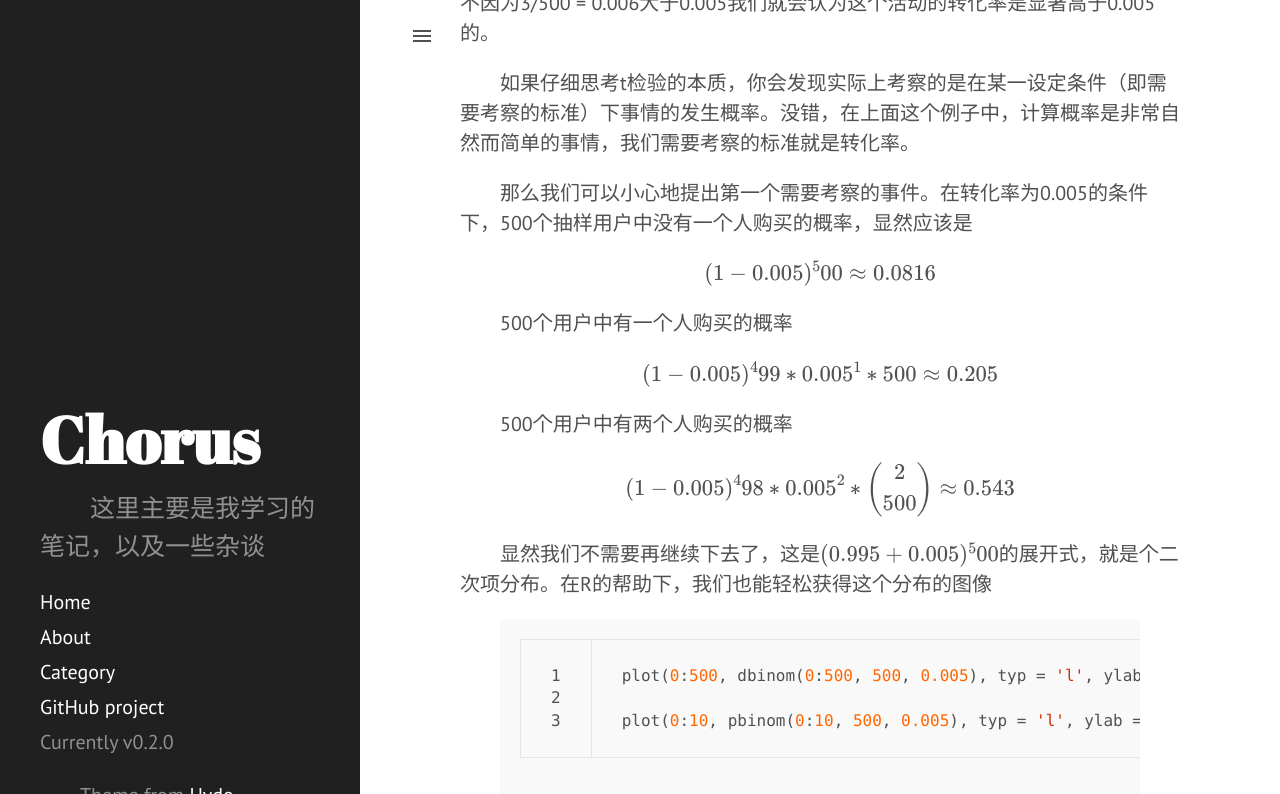
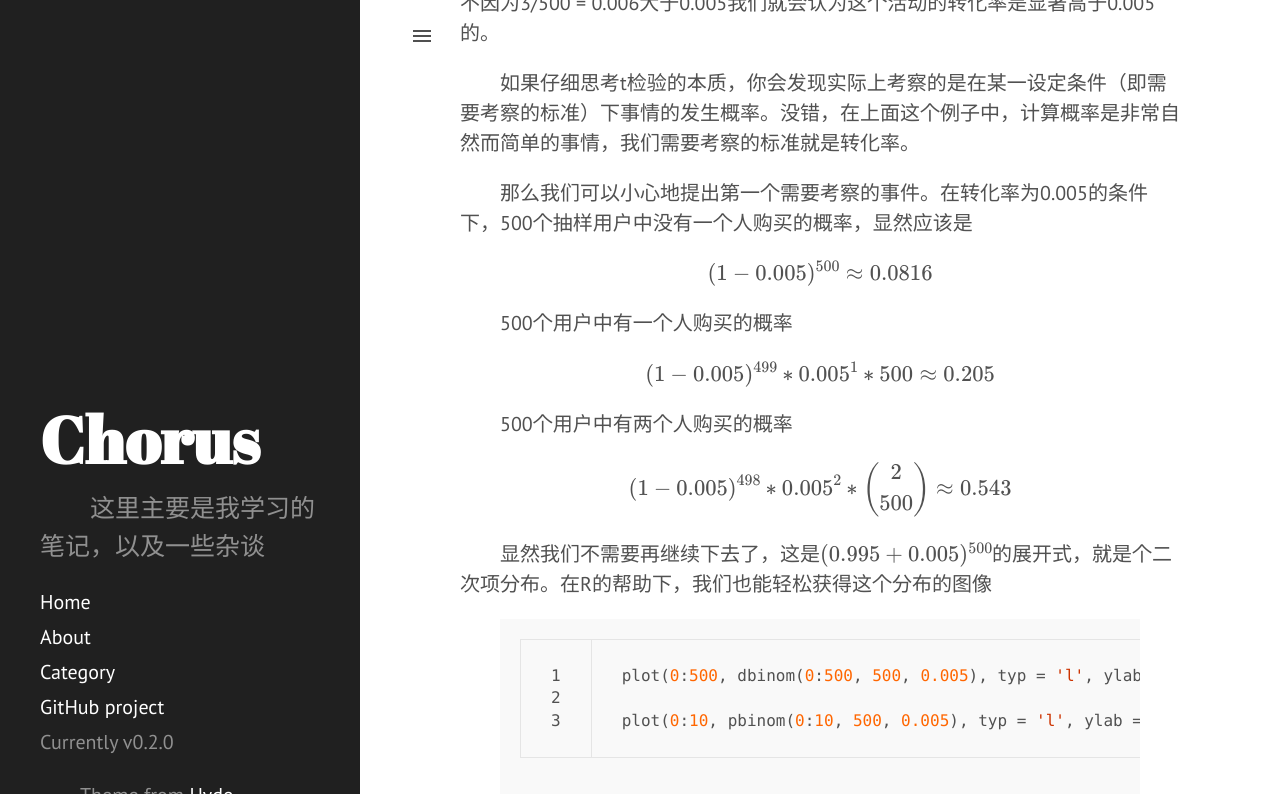
Before and after one commit to xxiieao/xxiieao.github.io, a Jekyll site: the page built from _posts/2016-04-02-Statistical-Inference-for-Ratio.md, in a window 1280 px wide and 900 px high, scrolled down 620 px, cut to the strip 0-794 px from the top of the window. Built offline with Jekyll 4.4.1, drawn with Linux system fonts in a browser that asks for light colours; formulas are drawn with MathJax 3.

Commit message:
correct function

```diff
--- a/_posts/2016-04-02-Statistical-Inference-for-Ratio.md
+++ b/_posts/2016-04-02-Statistical-Inference-for-Ratio.md
@@ -18,17 +18,17 @@ author: xxiieao
 
 那么我们可以小心地提出第一个需要考察的事件。在转化率为0.005的条件下，500个抽样用户中没有一个人购买的概率，显然应该是
 
-$$ (1-0.005)^500 \approx 0.0816 $$
+$$ (1-0.005)^{500} \approx 0.0816 $$
 
 500个用户中有一个人购买的概率
 
-$$ (1-0.005)^499 * 0.005^1 * 500 \approx 0.205 $$
+$$ (1-0.005)^{499} * 0.005^1 * 500 \approx 0.205 $$
 
 500个用户中有两个人购买的概率
 
-$$ (1-0.005)^498 * 0.005^2 * \binom{2}{500} \approx 0.543 $$
+$$ (1-0.005)^{498} * 0.005^2 * \binom{2}{500} \approx 0.543 $$
 
-显然我们不需要再继续下去了，这是$$ (0.995 + 0.005)^500 $$的展开式，就是个二次项分布。在R的帮助下，我们也能轻松获得这个分布的图像
+显然我们不需要再继续下去了，这是$$ (0.995 + 0.005)^{500} $$的展开式，就是个二次项分布。在R的帮助下，我们也能轻松获得这个分布的图像
 
 {% highlight R linenos %}
 
```
